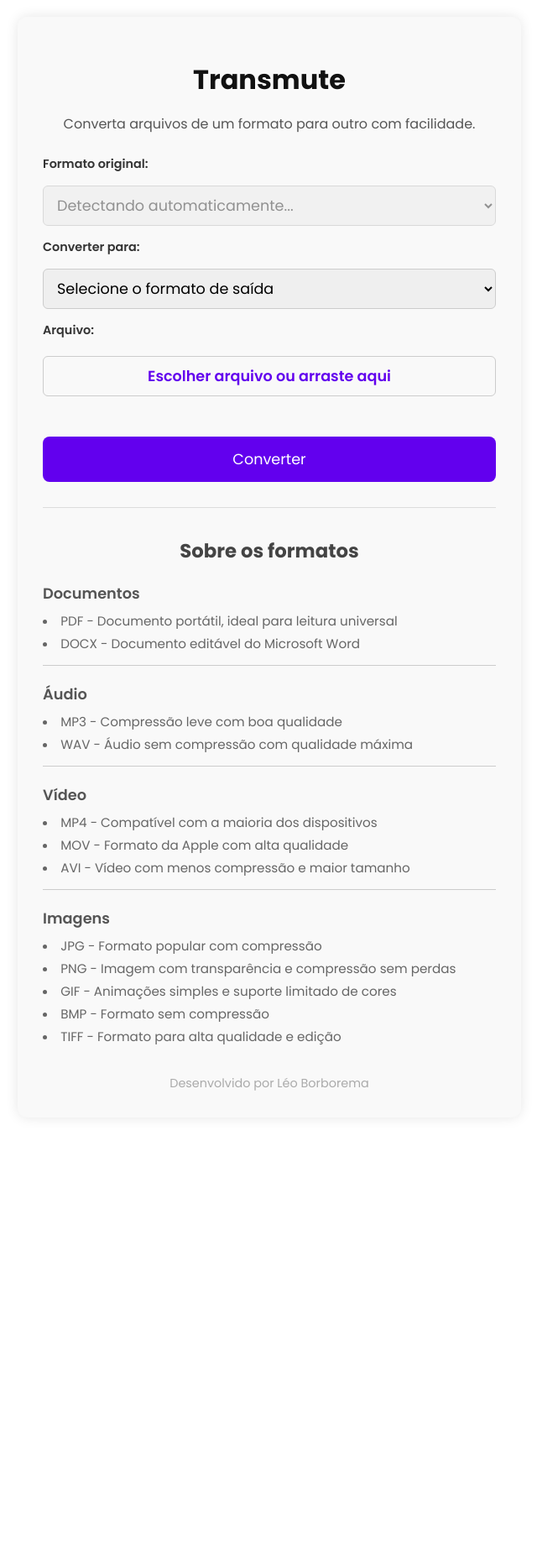
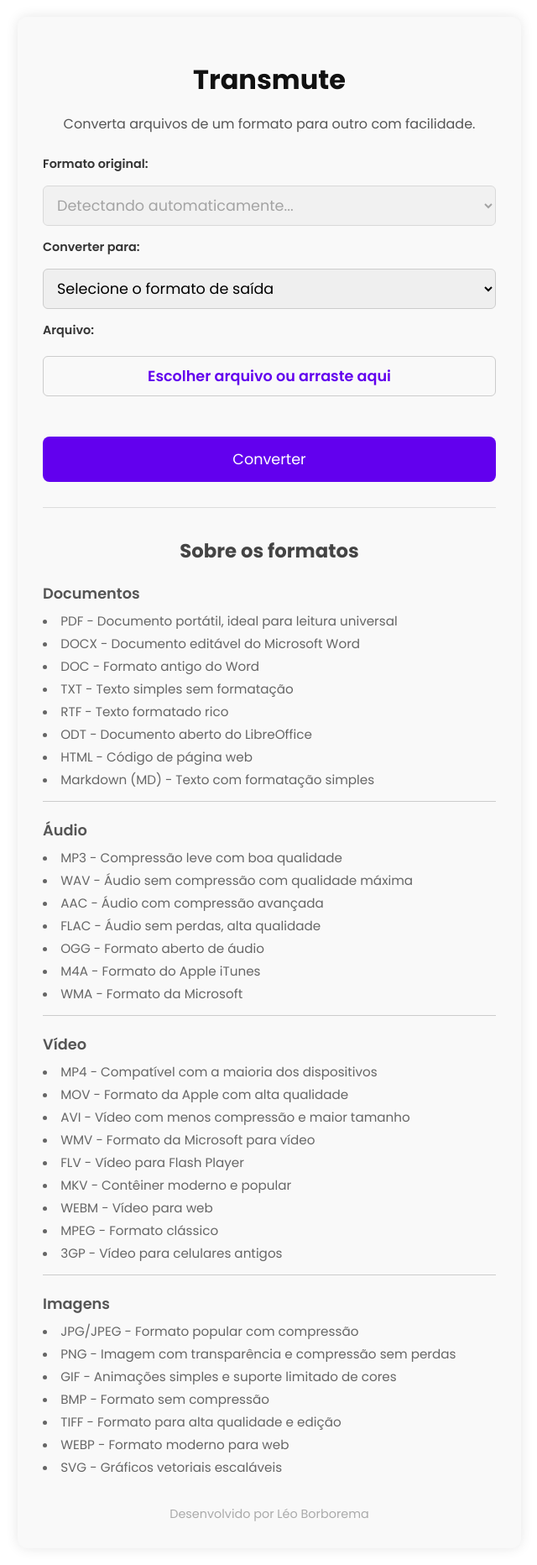
Before and after one commit to LeoBorborema/transmute, a Flask app: page / in a window 1280 px wide. Shown: the whole page at 84% size, without its empty margins (319-959 px from the left). Before the commit the page ends 1299 px from the top, so only its background shows below. Run offline with Flask 3, Linux system fonts and the light colour scheme.

Commit message:
Update index.html

```diff
--- a/templates/index.html
+++ b/templates/index.html
@@ -107,11 +107,6 @@
       outline: 2px solid #6200ee;
       border-color: #6200ee;
     }
-    select[disabled] {
-      background-color: #eee;
-      cursor: not-allowed;
-      color: #666;
-    }
     button {
       background-color: #6200ee;
       color: white;
@@ -195,18 +190,54 @@
       <label for="output-format">Converter para:</label>
       <select id="output-format" name="output-format" required>
         <option value="">Selecione o formato de saída</option>
+
+        <!-- Documentos -->
+        <optgroup label="Documentos">
           <option value="pdf">PDF</option>
           <option value="docx">DOCX</option>
-        <option value="mp3">MP3</option>
-        <option value="wav">WAV</option>
-        <option value="mp4">MP4</option>
-        <option value="mov">MOV</option>
-        <option value="avi">AVI</option>
+          <option value="doc">DOC</option>
+          <option value="txt">TXT</option>
+          <option value="rtf">RTF</option>
+          <option value="odt">ODT</option>
+          <option value="html">HTML</option>
+          <option value="md">Markdown (MD)</option>
+        </optgroup>
+
+        <!-- Imagens -->
+        <optgroup label="Imagens">
           <option value="jpg">JPG</option>
+          <option value="jpeg">JPEG</option>
           <option value="png">PNG</option>
           <option value="gif">GIF</option>
           <option value="bmp">BMP</option>
           <option value="tiff">TIFF</option>
+          <option value="webp">WEBP</option>
+          <option value="svg">SVG</option>
+        </optgroup>
+
+        <!-- Áudio -->
+        <optgroup label="Áudio">
+          <option value="mp3">MP3</option>
+          <option value="wav">WAV</option>
+          <option value="aac">AAC</option>
+          <option value="flac">FLAC</option>
+          <option value="ogg">OGG</option>
+          <option value="m4a">M4A</option>
+          <option value="wma">WMA</option>
+        </optgroup>
+
+        <!-- Vídeo -->
+        <optgroup label="Vídeo">
+          <option value="mp4">MP4</option>
+          <option value="avi">AVI</option>
+          <option value="mov">MOV</option>
+          <option value="wmv">WMV</option>
+          <option value="flv">FLV</option>
+          <option value="mkv">MKV</option>
+          <option value="webm">WEBM</option>
+          <option value="mpeg">MPEG</option>
+          <option value="3gp">3GP</option>
+        </optgroup>
       </select>
 
       <label for="file-upload">Arquivo:</label>
@@ -229,6 +260,12 @@
         <ul>
           <li>PDF - Documento portátil, ideal para leitura universal</li>
           <li>DOCX - Documento editável do Microsoft Word</li>
+          <li>DOC - Formato antigo do Word</li>
+          <li>TXT - Texto simples sem formatação</li>
+          <li>RTF - Texto formatado rico</li>
+          <li>ODT - Documento aberto do LibreOffice</li>
+          <li>HTML - Código de página web</li>
+          <li>Markdown (MD) - Texto com formatação simples</li>
         </ul>
       </div>
 
@@ -237,6 +274,11 @@
         <ul>
           <li>MP3 - Compressão leve com boa qualidade</li>
           <li>WAV - Áudio sem compressão com qualidade máxima</li>
+          <li>AAC - Áudio com compressão avançada</li>
+          <li>FLAC - Áudio sem perdas, alta qualidade</li>
+          <li>OGG - Formato aberto de áudio</li>
+          <li>M4A - Formato do Apple iTunes</li>
+          <li>WMA - Formato da Microsoft</li>
         </ul>
       </div>
 
@@ -246,17 +288,25 @@
           <li>MP4 - Compatível com a maioria dos dispositivos</li>
           <li>MOV - Formato da Apple com alta qualidade</li>
           <li>AVI - Vídeo com menos compressão e maior tamanho</li>
+          <li>WMV - Formato da Microsoft para vídeo</li>
+          <li>FLV - Vídeo para Flash Player</li>
+          <li>MKV - Contêiner moderno e popular</li>
+          <li>WEBM - Vídeo para web</li>
+          <li>MPEG - Formato clássico</li>
+          <li>3GP - Vídeo para celulares antigos</li>
         </ul>
       </div>
 
       <div class="format-group">
         <h3>Imagens</h3>
         <ul>
-          <li>JPG - Formato popular com compressão</li>
+          <li>JPG/JPEG - Formato popular com compressão</li>
           <li>PNG - Imagem com transparência e compressão sem perdas</li>
           <li>GIF - Animações simples e suporte limitado de cores</li>
           <li>BMP - Formato sem compressão</li>
           <li>TIFF - Formato para alta qualidade e edição</li>
+          <li>WEBP - Formato moderno para web</li>
+          <li>SVG - Gráficos vetoriais escaláveis</li>
         </ul>
       </div>
     </div>
@@ -303,10 +353,13 @@
       fileInput.dispatchEvent(new Event('change'));
     });
 
-    // Validação do formulário
     function validateForm() {
       if (!fileInput.files.length) {
-        alert("Por favor, envie um arquivo antes de converter.");
+        alert('Por favor, envie um arquivo antes de converter.');
+        return false;
+      }
+      if (!document.getElementById('output-format').value) {
+        alert('Por favor, selecione um formato de saída.');
         return false;
       }
       return true;
```
Lines whose indentation alone changed are shown as unchanged.
